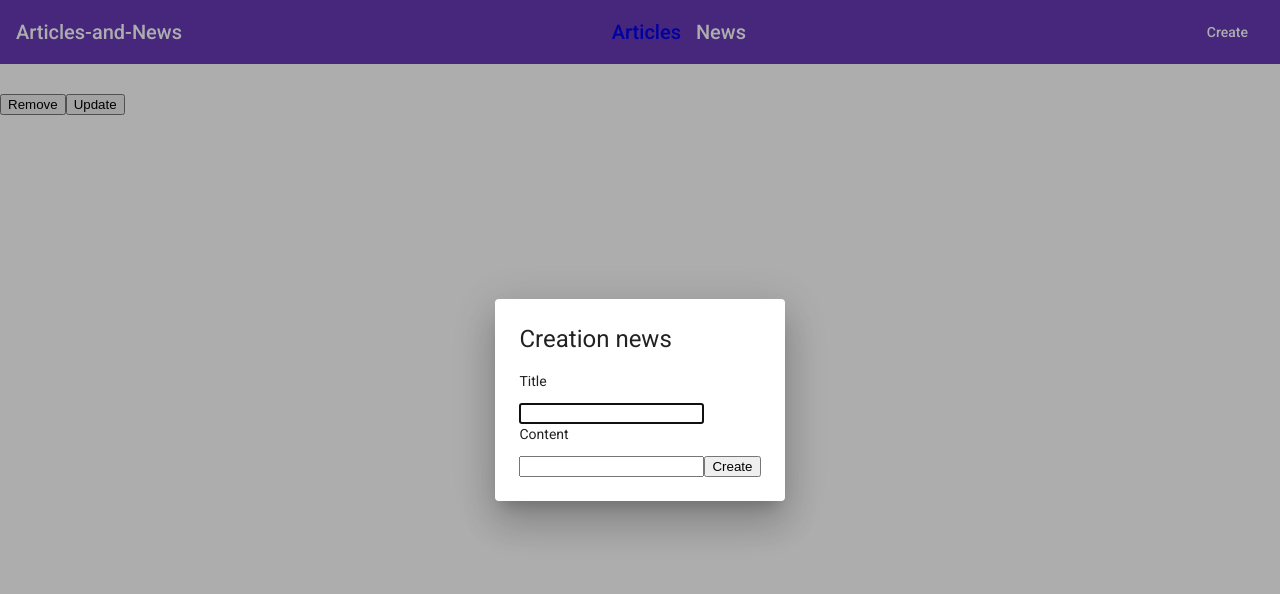
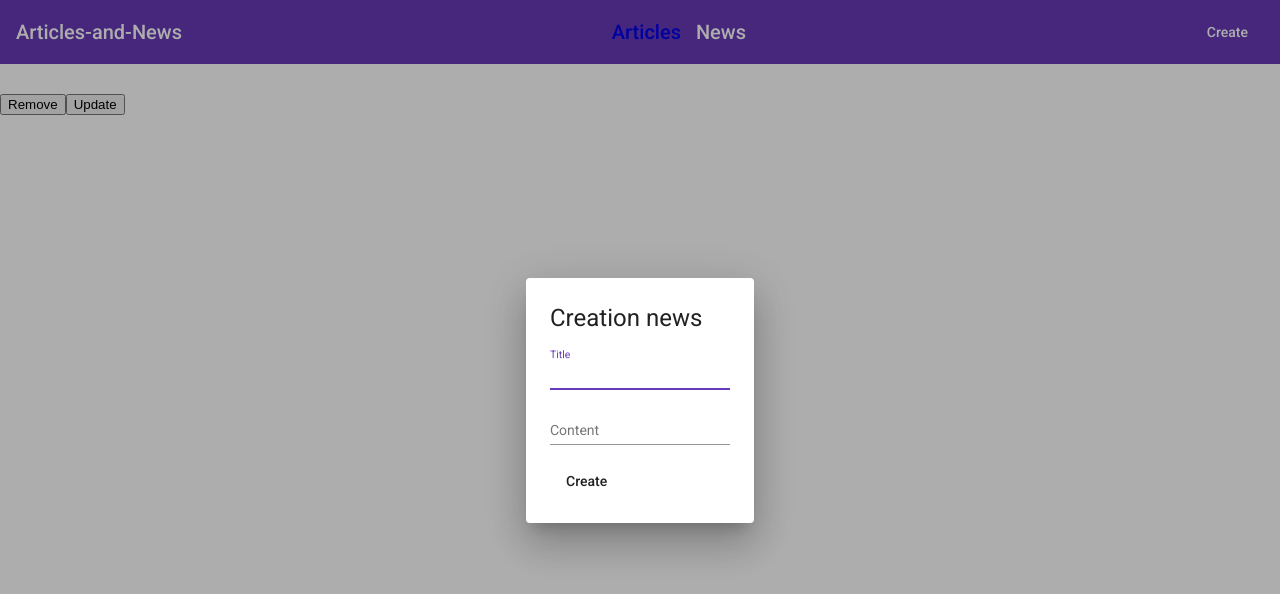
Before and after one commit to DevoRia/News-and-Articles, an Angular app: page /news/1/details in a window 1280 px wide. Both pictures are taken after a click on the button "Create". Shown: the top 594 px of the page. Built offline with nearby package versions, Linux system fonts and the light colour scheme; no server answers.

Commit message:
upd(popup): add materalize design

```diff
--- a/src/app/app.module.ts
+++ b/src/app/app.module.ts
@@ -6,6 +6,8 @@ import {MatToolbarModule} from '@angular/material/toolbar';
 import {MatButtonModule} from '@angular/material/button';
 import {MatGridListModule} from '@angular/material/grid-list';
 import {MatIconModule} from '@angular/material/icon';
+import {MatInputModule} from '@angular/material/input';
+
 import { NgModule } from '@angular/core';
 
 import { AppRoutingModule } from './app-routing.module';
@@ -29,6 +31,7 @@ import {SelectTypeService} from './services/selectType.service';
     CreationPopupTemplateComponent,
   ],
   imports: [
+    MatInputModule,
     MatIconModule,
     MatButtonModule,
     MatGridListModule,
--- a/src/app/components/creation-popup/creation-popup.component.scss
+++ b/src/app/components/creation-popup/creation-popup.component.scss
@@ -0,0 +1,9 @@
+.inputPosition {
+  display: flex;
+  flex-direction: column;
+}
+
+.input {
+  width: 100%;
+  justify-content: flex-start;
+}
--- a/src/app/components/creation-popup/creation-popup.component.ts
+++ b/src/app/components/creation-popup/creation-popup.component.ts
@@ -27,6 +27,7 @@ export class CreationPopupComponent {
 
 @Component({
   templateUrl: 'popup-template.html',
+  styleUrls: ['./creation-popup.component.scss']
 })
 export class CreationPopupTemplateComponent {
 
--- a/src/app/components/creation-popup/popup-template.html
+++ b/src/app/components/creation-popup/popup-template.html
@@ -1,11 +1,27 @@
 <h1 *ngIf="!isEdit" >Creation {{type}}</h1>
 <h1 *ngIf="isEdit" >Edit {{type}}</h1>
 
-<p>Title</p>
-<input [value]="title" #titleInput>
+<div class="inputPosition">
+  <mat-form-field class="input">
+    <mat-label>
+      Title
+    </mat-label>
+    <input matInput type="text" [value]="title" #titleInput>
+    <button mat-button *ngIf="titleInput.value" matSuffix mat-icon-button aria-label="Clear" (click)="titleInput.value=''">
+      <mat-icon>close</mat-icon>
+    </button>
+  </mat-form-field>
+  <mat-form-field class="input">
+    <mat-label>
+      Content
+    </mat-label>
+    <input matInput [value]="content" #contentInput/>
+    <button mat-button *ngIf="contentInput.value" matSuffix mat-icon-button aria-label="Clear" (click)="contentInput.value=''">
+      <mat-icon>close</mat-icon>
+    </button>
+  </mat-form-field>
+</div>
 
-<p>Content</p>
-<input [value]="content" #contentInput>
 
-<button *ngIf="!isEdit" (click)="savePost(titleInput.value, contentInput.value)">Create</button>
-<button *ngIf="isEdit" (click)="updatePost(titleInput.value, contentInput.value)">Edit</button>
+<button mat-button *ngIf="!isEdit" (click)="savePost(titleInput.value, contentInput.value)">Create</button>
+<button mat-button *ngIf="isEdit" (click)="updatePost(titleInput.value, contentInput.value)">Edit</button>
```
